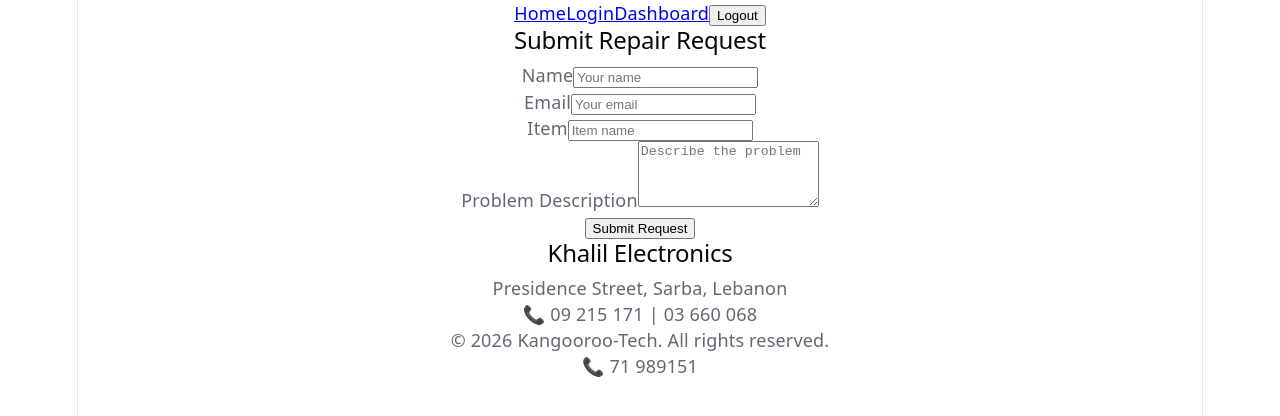
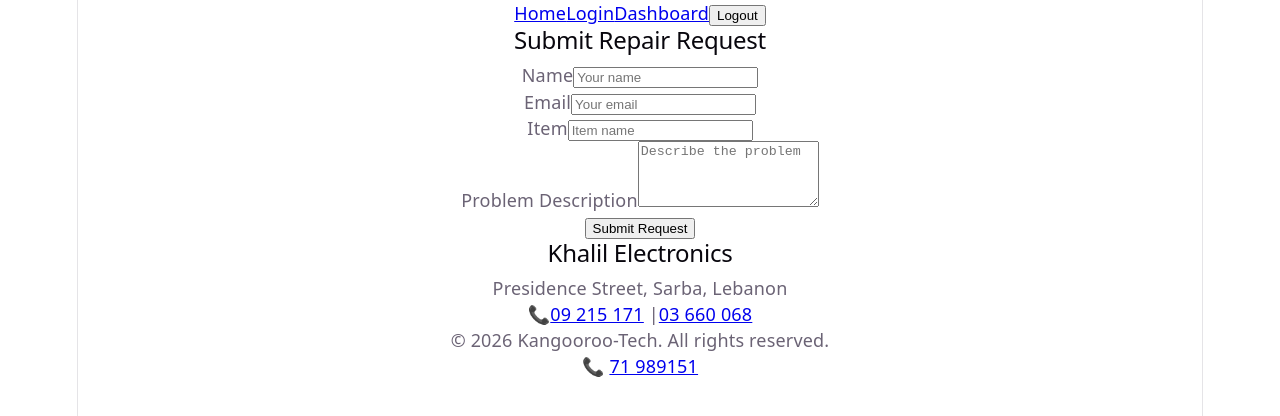
Before and after one commit to Mypol-hub/Fix-it, a React (Vite) app in the folder client-app/: page /request in a window 1280 px wide. Shown: the top 416 px of the page. Built offline with nearby package versions, Linux system fonts and the light colour scheme.

Commit message:
Refactor footer component for contact links and styling
Updated contact information to use clickable links and improved copyright text styling.

```diff
--- a/client-app/src/components/Footer.jsx
+++ b/client-app/src/components/Footer.jsx
@@ -10,17 +10,16 @@ export default function Footer() {
 
         {/* Contact Info */}
         <div className="space-x-4 mt-2 md:mt-0">
-          <p>📞 <span className="mx-2">09 215 171</span> | <span className="mx-2">03 660 068</span></p>
-
+          📞
+          <a href="tel:09215171" className="no-underline mx-2">09 215 171</a> |
+          <a href="tel:03660068" className="no-underline mx-2">03 660 068</a>
         </div>
       </div>
 
       {/* Copyright */}
-      <div className="mt-4 text-center text-xs text-gray-400">
+      <div className="mt-4 text-center text-xs text-gray-300">
         © 2026 Kangooroo-Tech. All rights reserved.
-
-        <p>📞 <span className="mx-2">71 989151</span></p>
-
+        <p className="mt-2">📞 <a href="tel:+96171989151" className="no-underline mx-2">71 989151</a></p>
       </div>
     </footer>
   );
```
